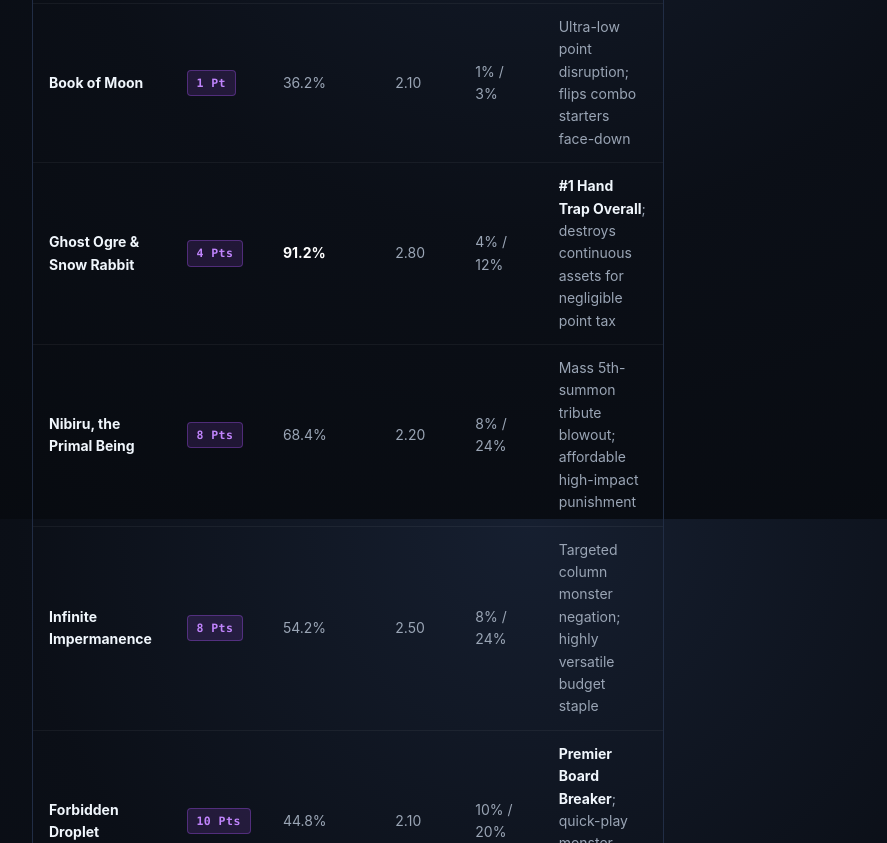
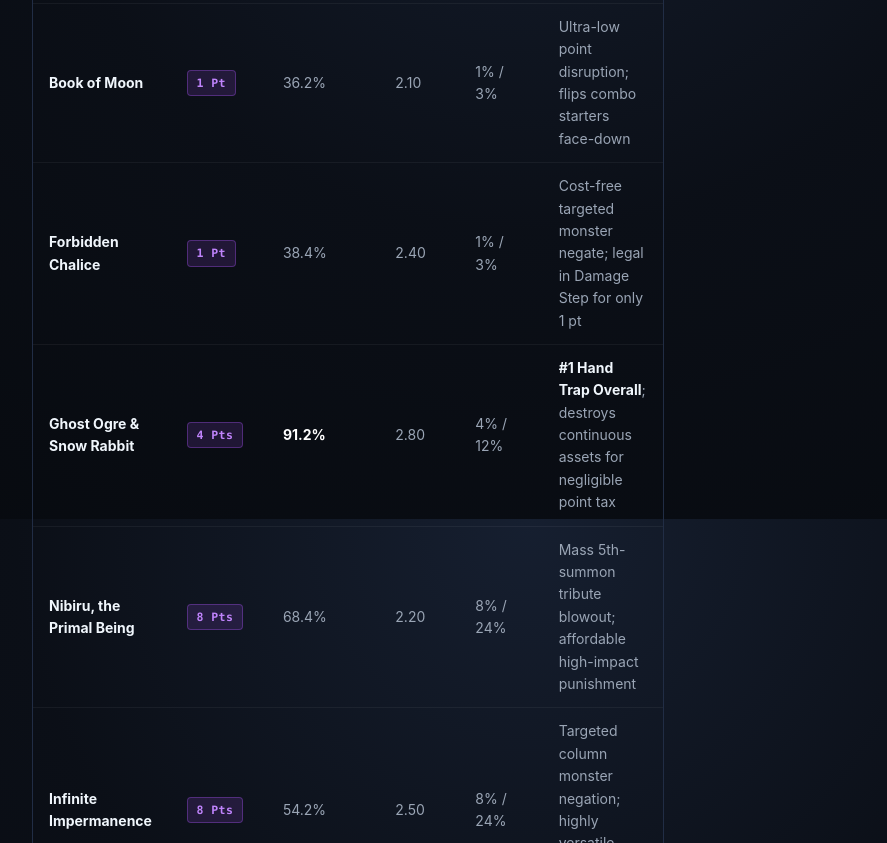
Before and after one commit to niloedson/niloedson.github.io, a plain HTML site: page obsidian/genesys-metagame-report-nov-2026.html in a window 1280 px wide. Shown: the part 4281-5124 px from the top of the page, without its empty margins (112-999 px from the left). Drawn offline with Linux system fonts and the light colour scheme.

Commit message:
feat(obsidian): integrate Forbidden Chalice (1 pt) into Genesys point economics and tech substitutes

```diff
--- a/obsidian/genesys-metagame-report-nov-2026.html
+++ b/obsidian/genesys-metagame-report-nov-2026.html
@@ -413,6 +413,14 @@
                 <td>Ultra-low point disruption; flips combo starters face-down</td>
               </tr>
               <tr>
+                <td><strong>Forbidden Chalice</strong></td>
+                <td><span class="badge-tag badge-points">1 Pt</span></td>
+                <td>38.4%</td>
+                <td>2.40</td>
+                <td>1% / 3%</td>
+                <td>Cost-free targeted monster negate; legal in Damage Step for only 1 pt</td>
+              </tr>
+              <tr>
                 <td><strong>Ghost Ogre &amp; Snow Rabbit</strong></td>
                 <td><span class="badge-tag badge-points">4 Pts</span></td>
                 <td><span class="stat-highlight">91.2%</span></td>
@@ -646,6 +654,12 @@ MECHANICAL BAN COMPLIANCE:                       0 Links / 0 Pendulums [★ FULL
                 <td>Swaps Quick-Play battle flexibility for un-negatable mass monster negation</td>
               </tr>
               <tr>
+                <td><strong>Forbidden Droplet</strong> (10 Pts) / <strong>Imperm</strong> (8 Pts)</td>
+                <td><strong>Forbidden Chalice</strong> (1 Pt)</td>
+                <td><span class="stat-highlight" style="color: #4ade80;">+7 to 9 Pts / copy</span></td>
+                <td>Provides cost-free targeted quick-play negation and Damage Step legality for just 1 point</td>
+              </tr>
+              <tr>
                 <td><strong>Infinite Impermanence</strong> (8 Pts)</td>
                 <td><strong>Book of Moon</strong> (1 Pt) / <strong>Lost Wind</strong> (0 Pts)</td>
                 <td><span class="stat-highlight" style="color: #4ade80;">+7 to 8 Pts / copy</span></td>
```
